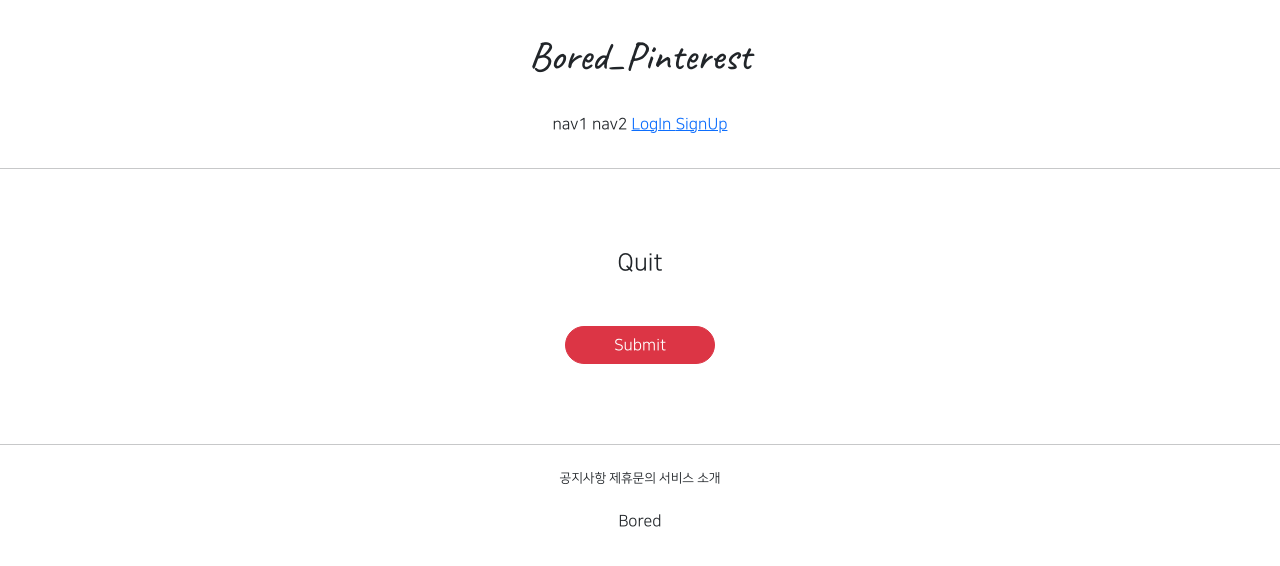
After one commit to boredjuju/gis_django_practice_1, a Django app: template accountapp/templates/accountapp/delete.html in a window 1280 px wide. The commit adds this page. Shown: the top 566 px of the page. Run offline with Django 3.2, Linux system fonts and the light colour scheme; the template is opened without the code that fills it, so the values that code supplies are empty; parts of the project's set-up code (start-up, migrations or seed data) failed here and were passed over; some libraries are stand-ins or nearby versions.

Commit message:
7/19 django practice 2

```diff
--- /dev/null
+++ b/accountapp/templates/accountapp/delete.html
@@ -0,0 +1,18 @@
+{% extends 'base.html' %}
+
+{% block content %}
+    <div class="text-center mw-500 m-auto">
+        <div class="m-5">
+            <h4>Quit</h4>
+        </div>
+        <div>
+            <form action="{% url 'accountapp:create' %}" method="post">
+                {%  csrf_token %}
+                <div class="m-5">
+                    <input type="submit" class="btn btn-danger rounded-pill px-5">
+                </div>
+            </form>
+        </div>
+
+    </div>
+{% endblock %}
--- a/accountapp/templates/accountapp/detail.html
+++ b/accountapp/templates/accountapp/detail.html
@@ -17,5 +17,11 @@
             </a>
         </div>
 
+        <div>
+            <a href="{% url 'accountapp:delete' pk=target_user.pk %}">
+                Quit
+            </a>
+        </div>
+
     </div>
 {% endblock %}
--- a/accountapp/urls.py
+++ b/accountapp/urls.py
@@ -1,7 +1,7 @@
 from django.contrib.auth.views import LoginView, LogoutView
 from django.urls import path
 
-from accountapp.views import hello_world, AccountCreateView, AccountDetailView, AccountUpdateView
+from accountapp.views import hello_world, AccountCreateView, AccountDetailView, AccountUpdateView, AccountDeleteView
 
 app_name = 'accountapp'
 
@@ -17,4 +17,6 @@ urlpatterns = [
     path('detail/<int:pk>', AccountDetailView.as_view(), name='detail'),
 
     path('update/<int:pk>', AccountUpdateView.as_view(), name='update'),
+
+    path('delete/<int:pk>', AccountDeleteView.as_view(), name='delete'),
 ]
```
Also changed, not shown: accountapp/templates/accountapp/hello_world.html (+6 -3 lines), accountapp/views.py (+8 -1 lines).
